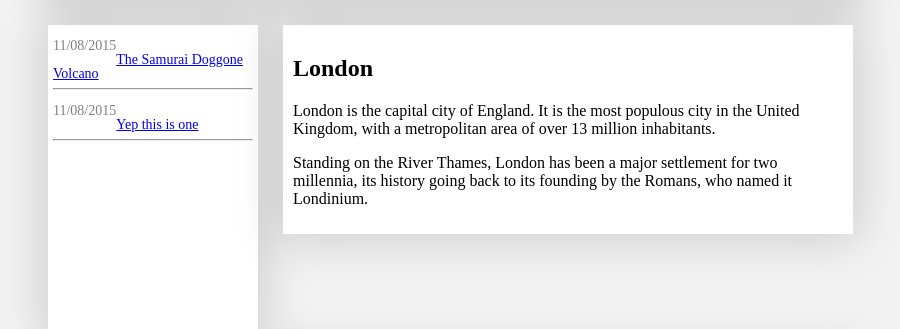
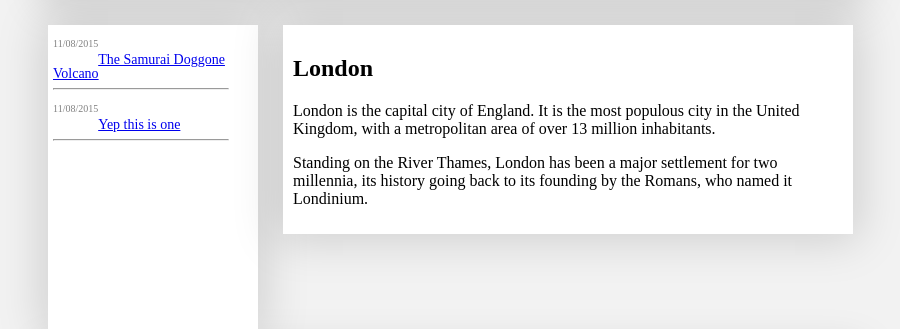
Before and after one commit to Joshua-Allen/Joshua-Allen.github.io, a PHP site: page / in a window 1280 px wide. Shown: the part 88-417 px from the top of the page, without its empty margins (187-1087 px from the left). Run offline with PHP 8.4, Linux system fonts and the light colour scheme; some libraries are stand-ins or nearby versions.

Commit message:
more css stuff

```diff
--- a/css/test.css
+++ b/css/test.css
@@ -55,6 +55,7 @@ body {
 }
 
 #postList {
+	float: left;
 	font-size: 14px;
 	line-height: 1;
 	padding = 0px;
@@ -62,6 +63,7 @@ body {
 
 #postDate {
 	float: left;
+	font-size: 10px;
 	color: grey;
 	margin-top: 0px;
 	margin-bottom: 5px;
```
